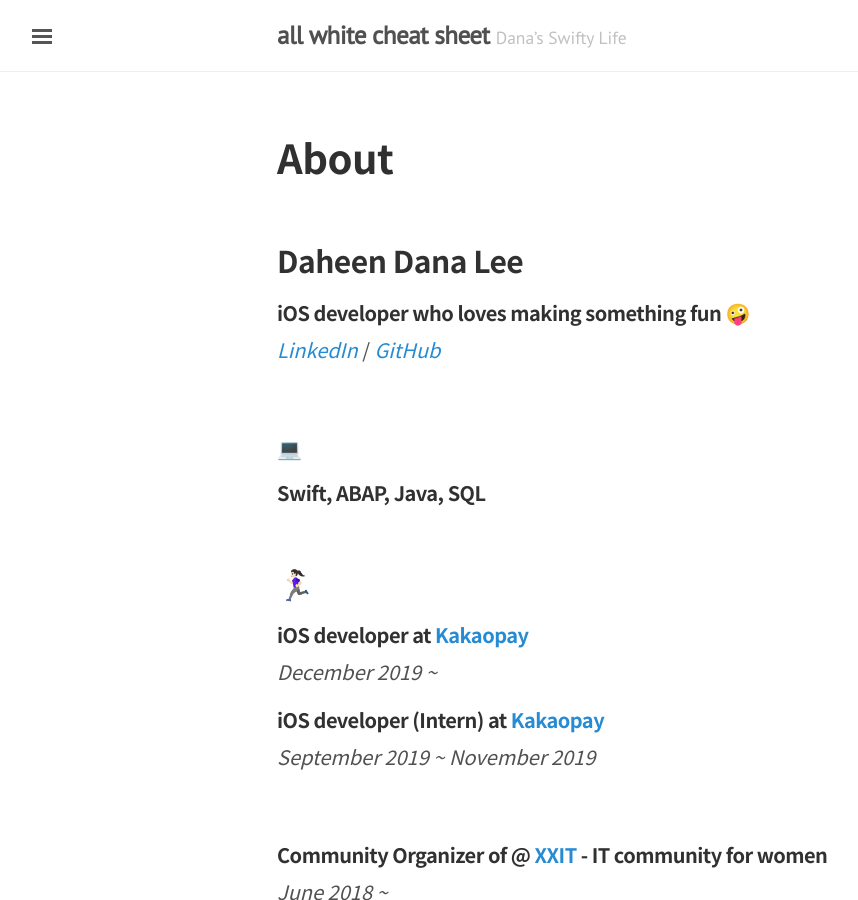
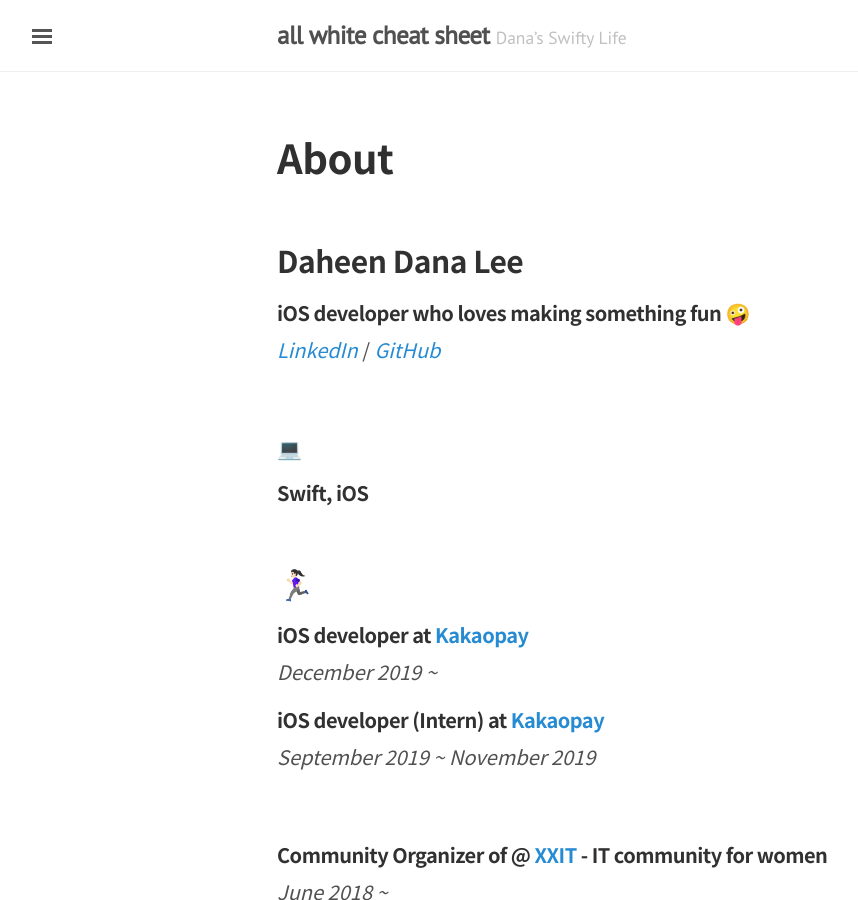
Before and after one commit to daheenallwhite/daheenallwhite.github.io, a Jekyll site: the page built from about.md, in a window 1280 px wide and 900 px high. Shown: the whole window, without its empty margins (3-861 px from the left). Built offline with Jekyll 4.4.1, drawn with Linux system fonts in a browser that asks for light colours; nearby versions of some CDN libraries; emoji names are drawn with the system emoji font.

Commit message:
Modify skill set on about.md

```diff
--- a/about.md
+++ b/about.md
@@ -18,7 +18,7 @@ permalink: /about/
 
 #### 💻
 
-#### Swift, ABAP, Java, SQL
+#### Swift, iOS
 
 &nbsp;
 
```
